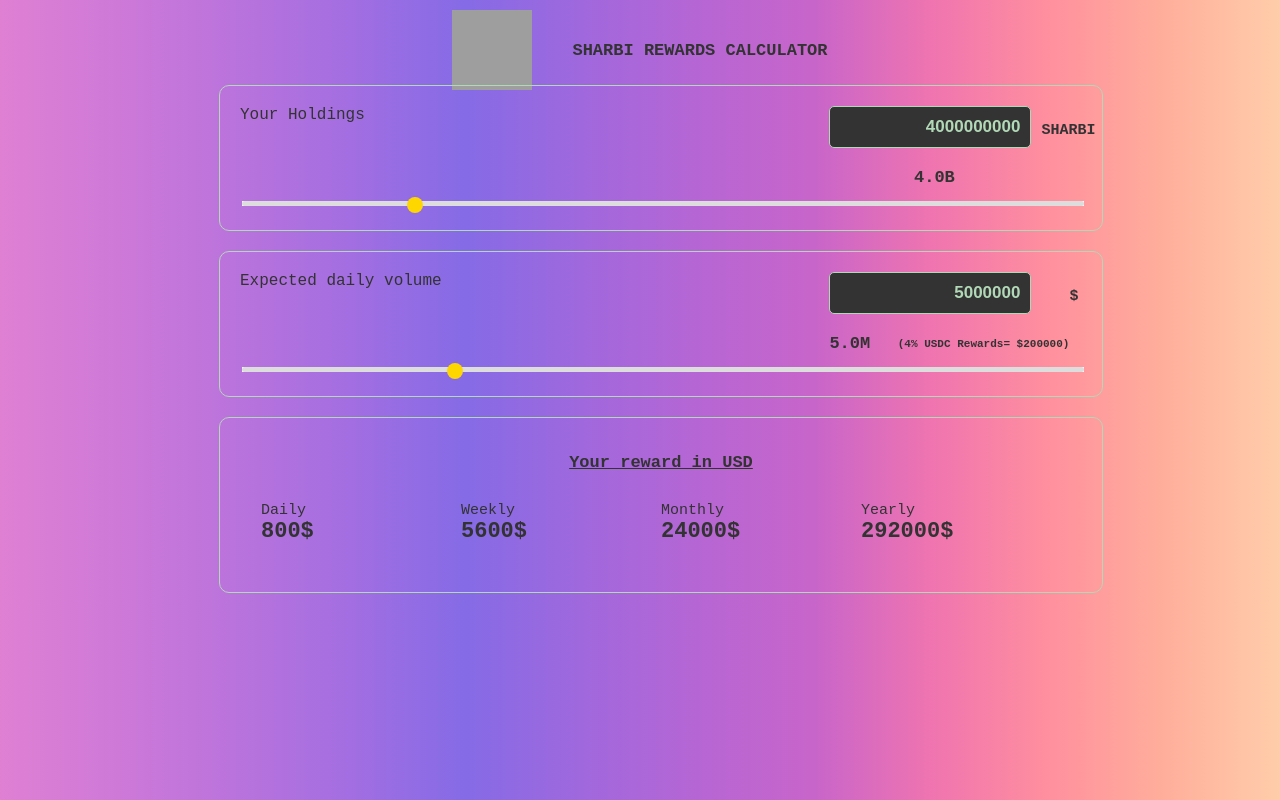
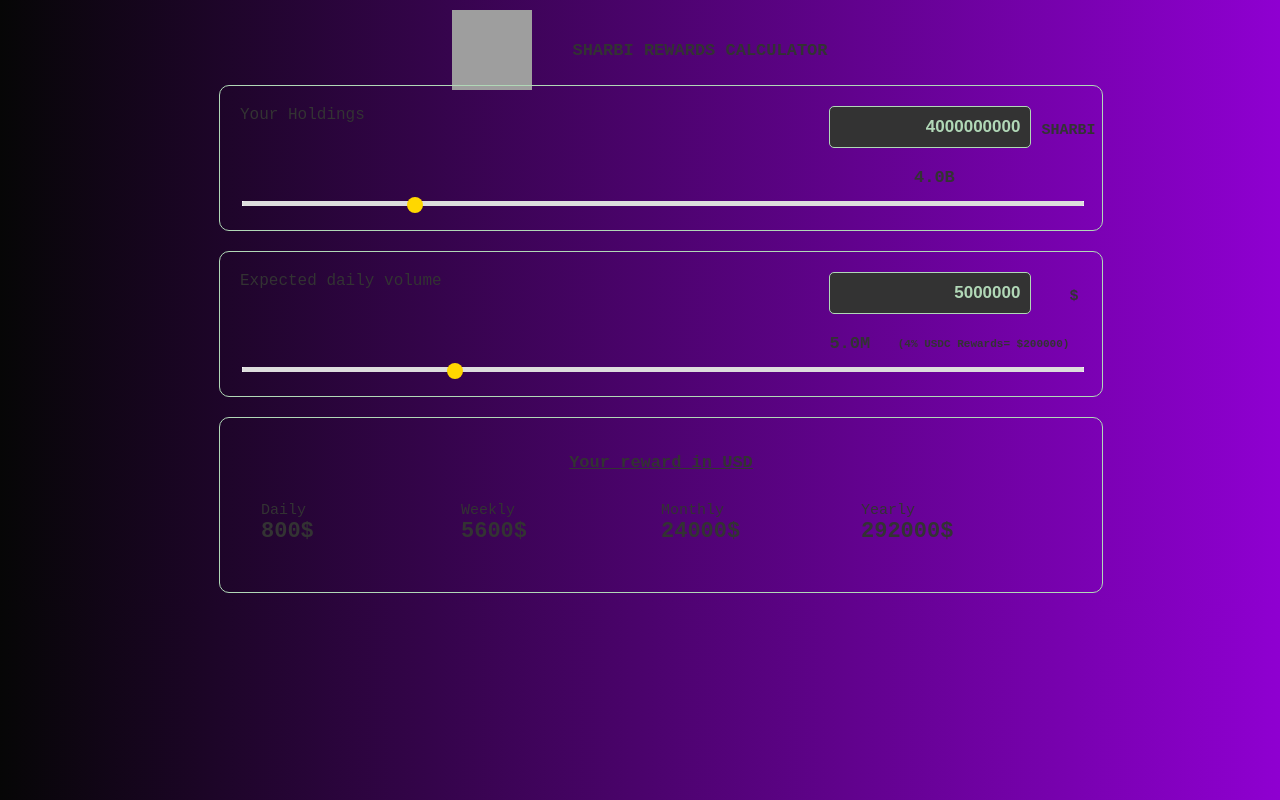
Before and after one commit to sharbiarb23/sip-calculator, a React (Vite) app: page / in a window 1280 px wide. Built offline with nearby package versions, Linux system fonts and the light colour scheme; grey boxes are pictures that could not be loaded.

Commit message:
Update index.css
background color change

```diff
--- a/src/index.css
+++ b/src/index.css
@@ -6,7 +6,7 @@
 
 
 body {
-  background: linear-gradient(90deg,#df80d3,#ce79d8,#ba73dc,#a36ee1,#856be6,#a068dd,#b666d4,#c865ca,#ef74b0,#ff8f9e,#ffae9b,#ffcdaa)!important;
+  background: linear-gradient(90deg,#060606,#8f00d1)!important;
   margin: 5;
   /* width: 100vw; */
   color: #EDEADE;
```
